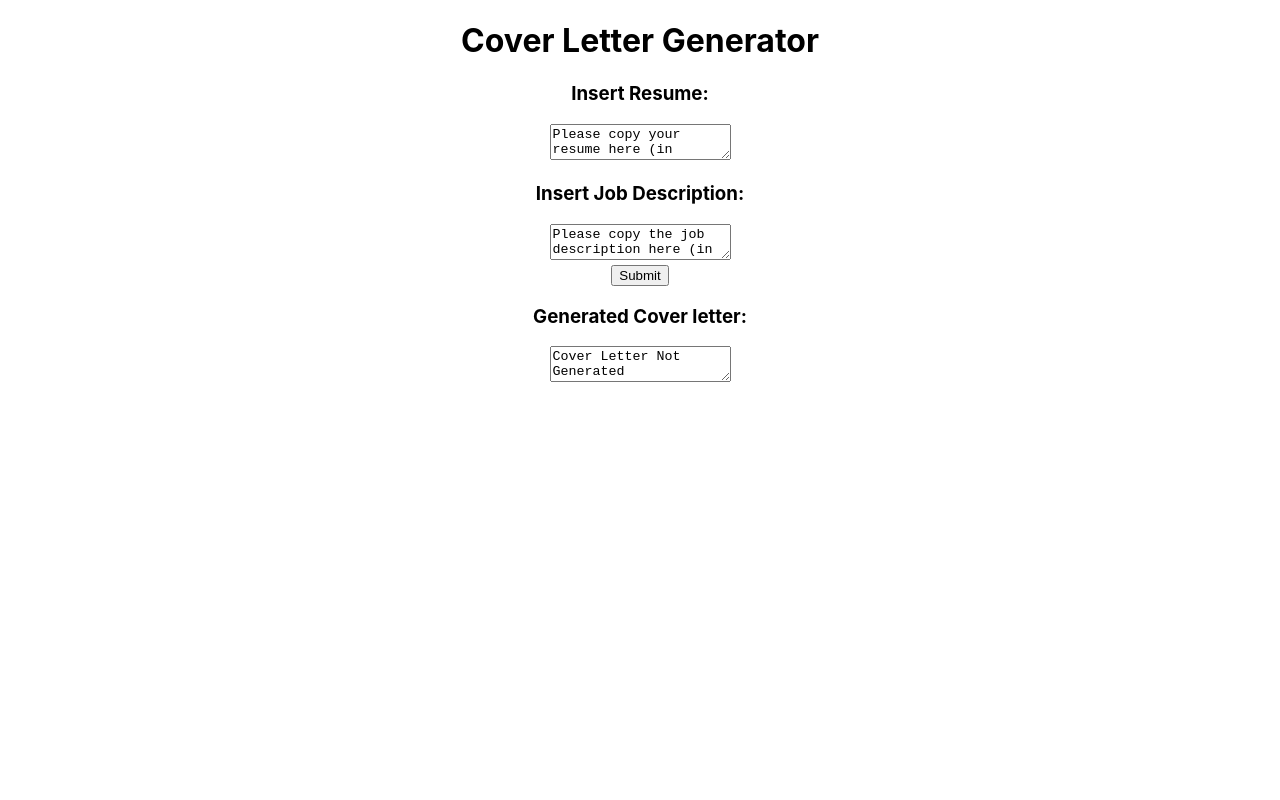
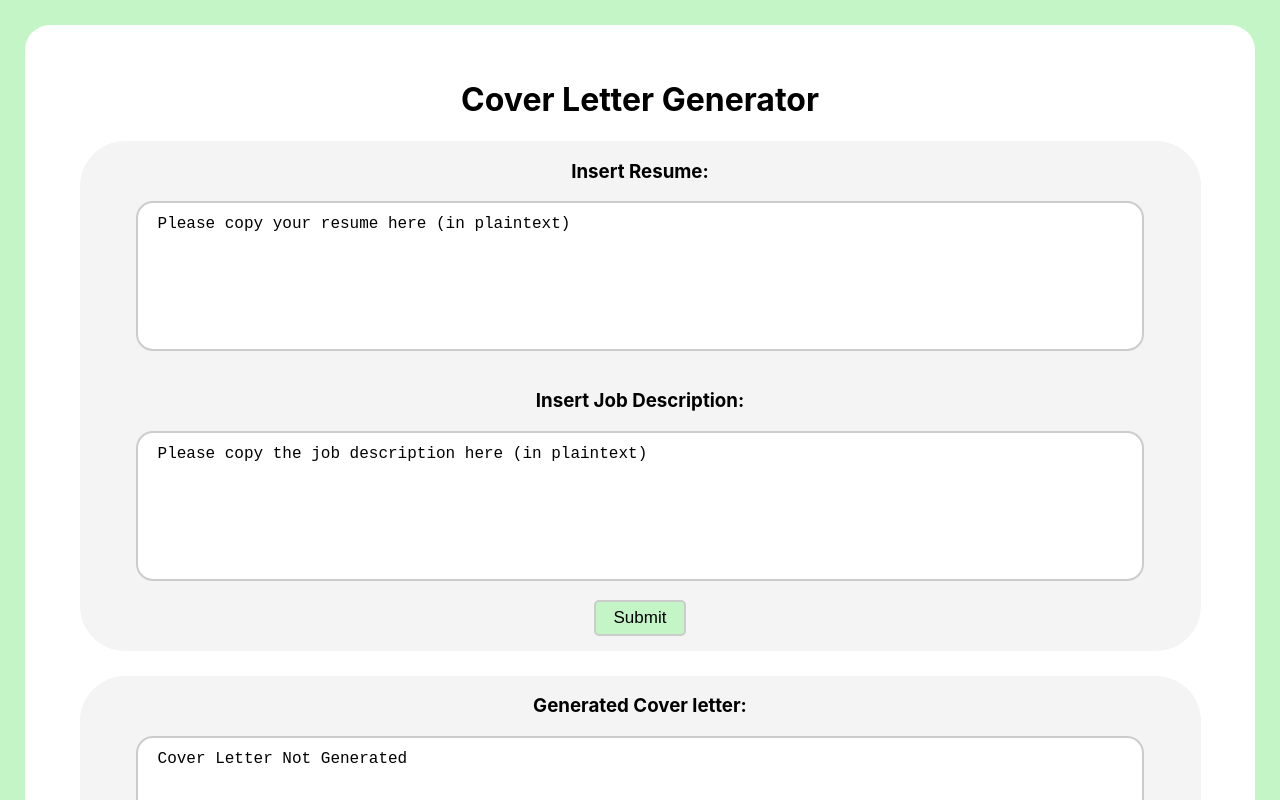
Before and after one commit to Geraldyeokj/coverlettergeneratorV1, a React (Create React App) app in the folder client/: page / in a window 1280 px wide. Built offline with nearby package versions, Linux system fonts and the light colour scheme; no server answers.

Commit message:
added css styling

```diff
--- a/client/package.json
+++ b/client/package.json
@@ -6,6 +6,7 @@
     "@testing-library/jest-dom": "^5.16.5",
     "@testing-library/react": "^13.4.0",
     "@testing-library/user-event": "^13.5.0",
+    "antd": "^5.1.1",
     "react": "^18.2.0",
     "react-dom": "^18.2.0",
     "react-scripts": "5.0.1",
--- a/client/src/App.css
+++ b/client/src/App.css
@@ -1,5 +1,17 @@
 .App {
-  text-align: center;
+  display: flex;
+  justify-Content: center;
+  align-Items: center;
+  flex-direction: column;
+  margin: 25px;
+  padding-top: 70px;
+  padding-bottom: 50px;
+  padding-left: 25px;
+  padding-right: 25px;
+  width: 100%;
+  border-radius: 25px;
+  background-color: white;
+  min-height: 100vh;
 }
 
 .App-logo {
--- a/client/src/App.js
+++ b/client/src/App.js
@@ -2,6 +2,8 @@ import React from "react";
 import logo from "./logo.svg";
 import "./App.css";
 import DocsForm from "./DocsForm";
+
+
 
 function App() {
   const [data, setData] = React.useState(null);
@@ -16,8 +18,11 @@ function App() {
     <div className="App">
       <h1>Cover Letter Generator</h1>
       <DocsForm />
+
+
     </div>
   );
 }
 
+
 export default App;
--- /dev/null
+++ b/client/src/DocsForm.css
@@ -0,0 +1,68 @@
+.Content-div {
+    width: 100%;
+    align-Items: center;
+    display: flex;
+    justify-Content: center;
+    align-Items: center;
+    flex-direction: column;
+    border: 2px solid gb(244, 244, 244);
+    border-radius: 45px;
+    margin-bottom: 25px;
+    background-color: rgb(244, 244, 244);
+}
+
+.Input-div {
+    width: 100%;
+    border-radius: 25px;
+    display: flex;
+    justify-Content: center;
+    align-Items: center;
+    flex-direction: column;
+    margin-bottom: 5px;
+    padding-bottom: 10px;
+}
+
+.Form {
+    width: 90%;
+    display: flex;
+    justify-Content: center;
+    align-Items: center;
+    flex-direction: column;
+    padding-bottom: 10px;
+}
+
+.Text-area {
+    width: 100%;
+    height: 150px;
+    padding: 12px 20px;
+    box-sizing: border-box;
+    border: 2px solid #ccc;
+    border-radius: 17px;
+    background-color: white;
+    font-size: 16px;
+    resize: none;
+}
+
+.Label {
+    width: 100%;
+}
+
+.Submit-button {
+    background-color: #c4f5c7;
+    border-radius: 5px;
+    font-size: 17px;
+    color: black;
+    font-family: 'Source Sans Pro', sans-serif;
+    border: 2px solid #ccc;
+    padding: 6px 18px;
+    margin-bottom: 5px;
+}
+
+.Big-div {
+    width: 95%;
+    display: flex;
+    justify-Content: center;
+    align-Items: center;
+    flex-direction: column;
+    padding-bottom: 10px;
+}
--- a/client/src/DocsForm.js
+++ b/client/src/DocsForm.js
@@ -1,4 +1,5 @@
 import React, {Component} from 'react';
+import "./DocsForm.css";
 
 class DocsForm extends React.Component {
     constructor(props) {
@@ -52,27 +53,31 @@ class DocsForm extends React.Component {
 
     render() {
       return (
-        <div>
-            <form onSubmit={this.handleSubmit}>
+        <div className='Big-div'>
+            <div className="Content-div">
+                <form className="Form" onSubmit={this.handleSubmit}>
                     <h3>Insert Resume:</h3>
-                <div>
-                    <label>
-                        <textarea value={this.state.resume} onChange={this.handleResumeChange} />
+                    <div className='Input-div'>
+                        <label className='Label'>
+                            <textarea className="Text-area" value={this.state.resume} onChange={this.handleResumeChange} />
                         </label>
                     </div>
                     <h3>Insert Job Description:</h3>
-                <div>
-                    <label>
-                        <textarea value={this.state.jobDescription} onChange={this.handleJDChange} />
+                    <div className='Input-div'>
+                        <label className='Label'>
+                            <textarea className="Text-area" value={this.state.jobDescription} onChange={this.handleJDChange} />
                         </label>
                     </div>
                     <div>
-                    <input type="submit" value="Submit" />
+                        <input className="Submit-button" type="submit" value="Submit" />
                     </div>
                 </form>
-            <div>
+            </div>
+            <div className="Content-div">
+                <div className='Form'>
                     <h3>Generated Cover letter:</h3>
-                <textarea value={this.state.coverLetter}/>
+                    <textarea rows="27" className="Text-area" value={this.state.coverLetter}/>
+                </div>
             </div>
         </div>
       );
--- a/client/src/index.css
+++ b/client/src/index.css
@@ -5,9 +5,28 @@ body {
     sans-serif;
   -webkit-font-smoothing: antialiased;
   -moz-osx-font-smoothing: grayscale;
+  background-color: #c4f5c7;
+  display: flex;
+  justify-content: center;
+  align-items: stretch;
+  height: 100%
+}
+
+html {
+  height: 100%
 }
 
 code {
   font-family: source-code-pro, Menlo, Monaco, Consolas, 'Courier New',
     monospace;
 }
+
+#root {
+  background-color: #c4f5c7;
+  display: flex;
+  justify-content: center;
+  align-items: stretch;
+  width: 100%;
+  min-height: 100vh;
+  overflow: auto;
+}
```
Also changed, not shown: client/src/FancyDocsForm.js (added, +16 -0 lines), 1 other file (tests, documents, lock files or other folders). Lines whose indentation alone changed are shown as unchanged.
